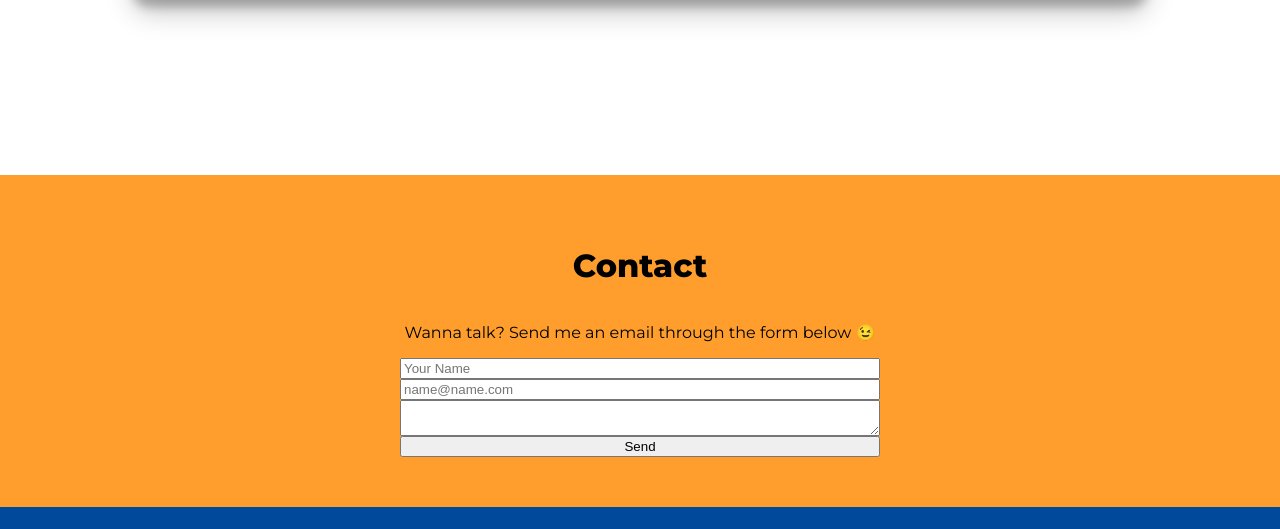
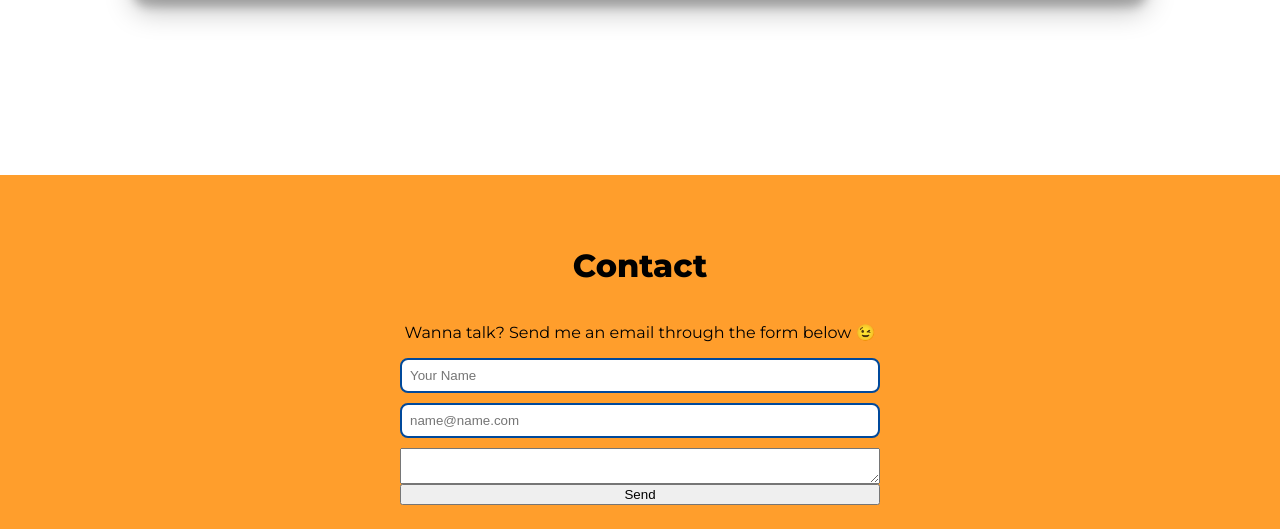
Before and after one commit to axon7/NEW-PORTFOLIO, a Gatsby site: page / in a window 1280 px wide. Shown: the part 3677-4206 px from the top of the page. Built offline with nearby package versions, Linux system fonts and the light colour scheme; Gatsby itself is replaced by a stand-in of ours.

Commit message:
test contact 2

```diff
--- a/src/components/Contact.js
+++ b/src/components/Contact.js
@@ -76,8 +76,8 @@
         data-netlify="true"
         data-netlify-honeypot="bot-field"
       >
-        <input name="name" placeholder="Your Name" type="text" />
-        <input name="email" placeholder="name@name.com" type="email" />
+        <ContactInput name="name" placeholder="Your Name" type="text" />
+        <ContactInput name="email" placeholder="name@name.com" type="email" />
         <textarea name="message" />
         <button>Send</button>
       </ContactForm>
```
